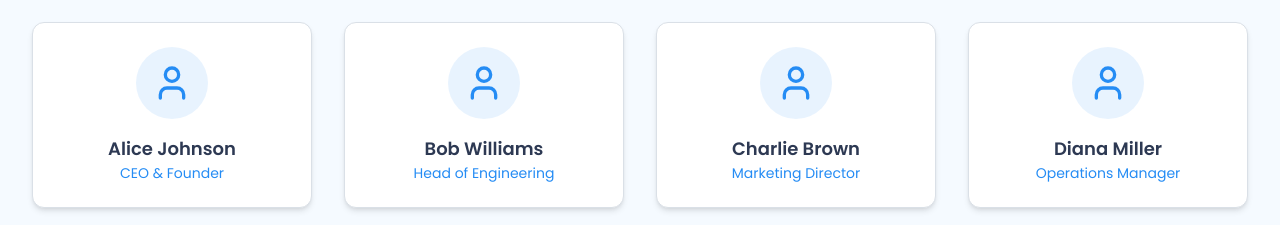
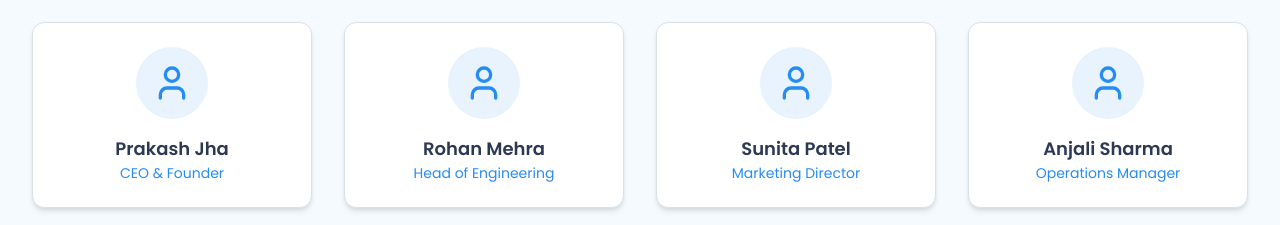
Before and after one commit to droppurity/web, a Next.js app: page /about in a window 1280 px wide. Shown: the part 1080-1305 px from the top of the page. Built offline with nearby package versions, Linux system fonts and the light colour scheme.

Commit message:
indian mame

```diff
--- a/src/app/about/page.tsx
+++ b/src/app/about/page.tsx
@@ -88,10 +88,10 @@ export default function AboutPage() {
             </p>
             <div className="grid sm:grid-cols-2 md:grid-cols-4 gap-6 sm:gap-8">
                 {[
-                    { name: 'Alice Johnson', role: 'CEO & Founder' },
-                    { name: 'Bob Williams', role: 'Head of Engineering' },
-                    { name: 'Charlie Brown', role: 'Marketing Director' },
-                    { name: 'Diana Miller', role: 'Operations Manager' },
+                    { name: 'Prakash Jha', role: 'CEO & Founder' },
+                    { name: 'Rohan Mehra', role: 'Head of Engineering' },
+                    { name: 'Sunita Patel', role: 'Marketing Director' },
+                    { name: 'Anjali Sharma', role: 'Operations Manager' },
                 ].map((member, i) => (
                     <Card key={i} className="shadow-md hover:shadow-lg transition-shadow duration-300 text-center">
                         <CardContent className="p-6 flex flex-col items-center justify-center">
```
